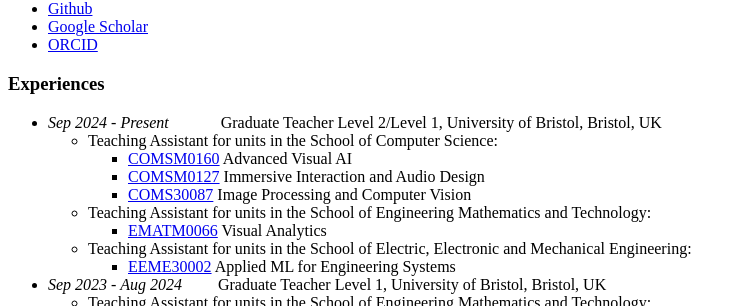
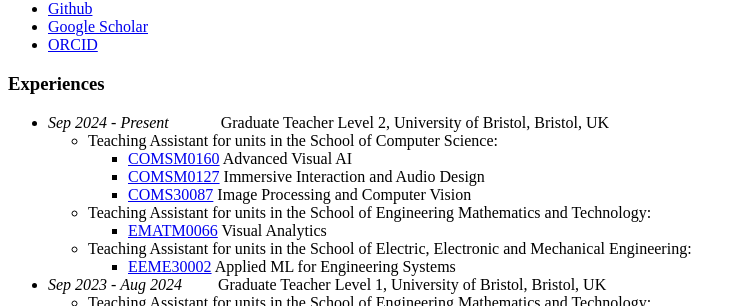
Before and after one commit to xinyiW915/xinyiW915.github.io, a Jekyll site: the page built from _pages/includes/exp.md, in a window 1280 px wide. Shown: the part 447-753 px from the top of the page, without its empty margins (0-746 px from the left). Built offline with Jekyll 4.4.1, drawn with Linux system fonts in a browser that asks for light colours; our own code applies the rules of GitHub Pages for plain Markdown files.

Commit message:
Update exp.md

```diff
--- a/_pages/includes/exp.md
+++ b/_pages/includes/exp.md
@@ -1,5 +1,5 @@
 # Experiences
-- *Sep 2024 - Present*&emsp;&emsp;&emsp; Graduate Teacher Level 2/Level 1, University of Bristol, Bristol, UK
+- *Sep 2024 - Present*&emsp;&emsp;&emsp; Graduate Teacher Level 2, University of Bristol, Bristol, UK
   - Teaching Assistant for units in the School of Computer Science:
     - [COMSM0160](https://www.bris.ac.uk/unit-programme-catalogue/UnitDetails.jsa?ayrCode=24%2F25&unitCode=COMSM0160) Advanced Visual AI
     - [COMSM0127](https://www.bris.ac.uk/unit-programme-catalogue/UnitDetails.jsa?ayrCode=24%2F25&unitCode=COMSM0127) Immersive Interaction and Audio Design
```
